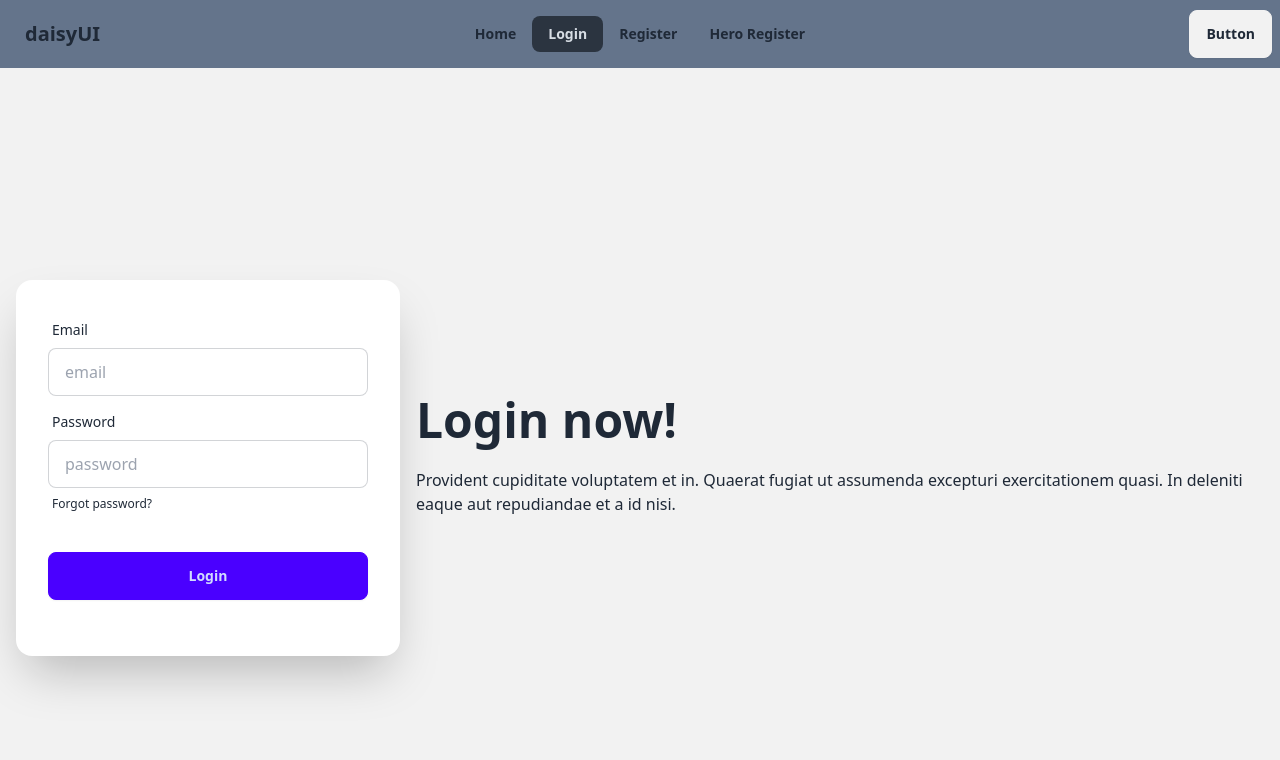
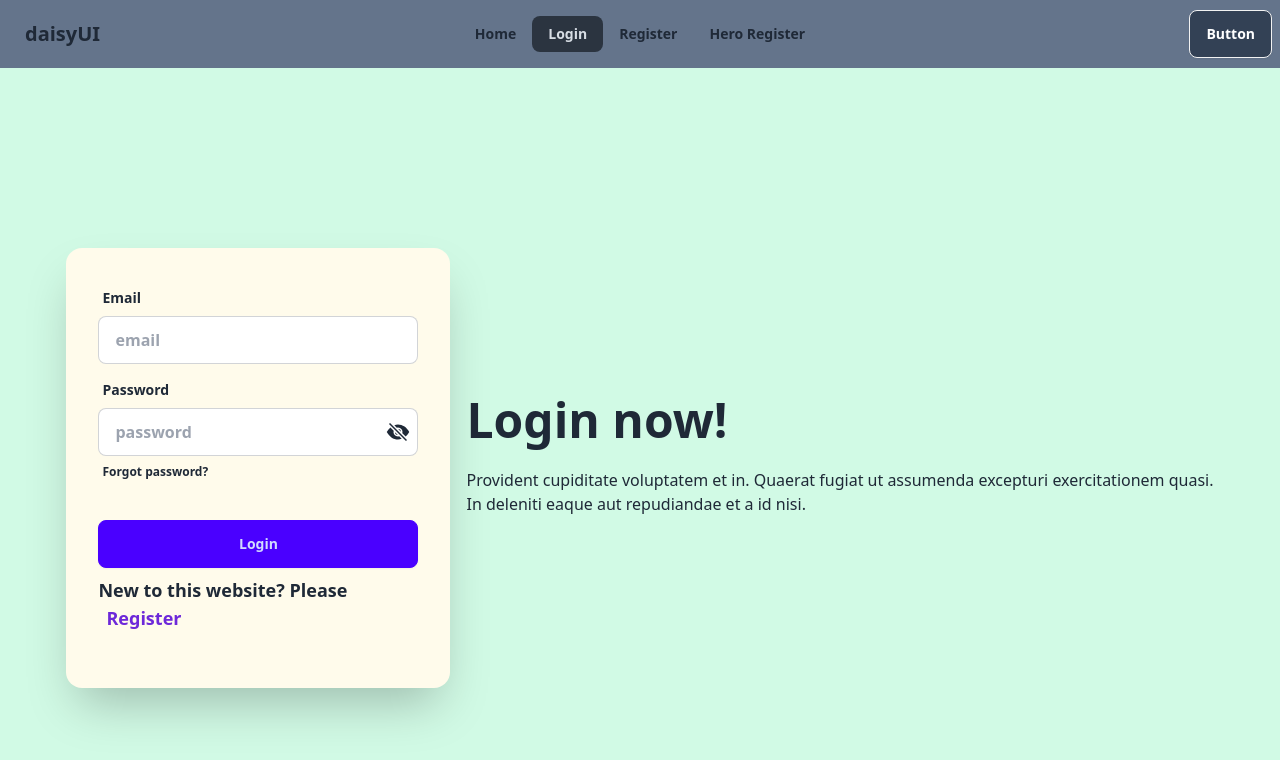
Before and after one commit to Abdulmazid24/email-password-authentication-project, a React (Vite) app: page /login in a window 1280 px wide. Shown: the top 760 px of the page. Built offline with nearby package versions, Linux system fonts and the light colour scheme.

Commit message:
handleEmail varification and some other

```diff
--- a/src/components/Header/Header.jsx
+++ b/src/components/Header/Header.jsx
@@ -51,7 +51,7 @@ const Header = () => {
         <ul className="menu menu-horizontal px-1">{navLinks}</ul>
       </div>
       <div className="navbar-end">
-        <a className="btn">Button</a>
+        <a className="btn bg-slate-700 text-white ">Button</a>
       </div>
     </div>
   );
--- a/src/components/HeroRegister/HeroRegister.jsx
+++ b/src/components/HeroRegister/HeroRegister.jsx
@@ -1,14 +1,20 @@
-import { createUserWithEmailAndPassword } from 'firebase/auth';
+import {
+  createUserWithEmailAndPassword,
+  sendEmailVerification,
+  sendPasswordResetEmail,
+} from 'firebase/auth';
 import auth from '../../firebase/firebase.config';
-import { useState } from 'react';
+import { useRef, useState } from 'react';
 import { IoEyeSharp } from 'react-icons/io5';
 import { IoEyeOffSharp } from 'react-icons/io5';
+import { Link } from 'react-router-dom';
 
 const HeroRegister = () => {
   const [heroRegisteError, setHeroRegisterError] = useState('');
   const [success, setSuccess] = useState('');
   console.log(heroRegisteError);
   const [showPassword, setShowPassword] = useState(false);
+  const emailRef = useRef(null);
 
   const handleRegister = e => {
     e.preventDefault();
@@ -33,11 +39,42 @@ const HeroRegister = () => {
     createUserWithEmailAndPassword(auth, email, password)
       .then(result => {
         console.log(result.user);
-        setSuccess('User Created Successfully');
+
+        if (result.user.emailVerified) {
+          setSuccess('User Created Successfully');
+        } else {
+          alert('Please verify your email address');
+        }
+
+        // send varification email:
+        sendEmailVerification(result.user).then(() => {
+          alert('Please Check your email or varify your account');
+        });
       })
       .catch(error => {
         console.log(error.message);
         setHeroRegisterError(error.message);
+      });
+  };
+
+  const handleResetPassword = () => {
+    const email = emailRef.current.value;
+    if (!email) {
+      console.log('Please provider an  email', emailRef.current.value);
+      return;
+    } else if (
+      !/^[a-zA-Z0-9._%+-]+@[a-zA-Z0-9.-]+\.[a-zA-Z]{2,}$/.test(email)
+    ) {
+      console.log('please write a valid email');
+      return;
+    }
+    // send validation email
+    sendPasswordResetEmail(auth, email)
+      .then(() => {
+        alert('please check your email');
+      })
+      .catch(error => {
+        console.log(error);
       });
   };
   return (
@@ -60,6 +97,7 @@ const HeroRegister = () => {
               <input
                 type="email"
                 name="email"
+                ref={emailRef}
                 placeholder="email"
                 className="input input-bordered"
                 required
@@ -91,7 +129,11 @@ const HeroRegister = () => {
               </div>
               <br />
               <label className="label">
-                <a href="#" className="label-text-alt link link-hover">
+                <a
+                  onClick={handleResetPassword}
+                  href="#"
+                  className="label-text-alt link link-hover"
+                >
                   Forgot password?
                 </a>
               </label>
@@ -102,7 +144,14 @@ const HeroRegister = () => {
               </button>
             </div>
           </form>
-
+          <div className="text-center">
+            <p>
+              Already have an account?
+              <Link to="/login" className="text-yellow-300 ml-2">
+                Login
+              </Link>
+            </p>
+          </div>
           <div className="text-center pb-4">
             {heroRegisteError && (
               <p className="text-red-800">{heroRegisteError}</p>
--- a/src/components/Login/Login.jsx
+++ b/src/components/Login/Login.jsx
@@ -1,10 +1,13 @@
 import { signInWithEmailAndPassword } from 'firebase/auth';
 import auth from '../../firebase/firebase.config';
 import { useState } from 'react';
+import { IoCloseSharp, IoEyeOffSharp, IoEyeSharp } from 'react-icons/io5';
+import { Link } from 'react-router-dom';
 
 const Login = () => {
   const [successLogin, setSuccessLogin] = useState('');
   const [LoginError, setLoginError] = useState('');
+  const [showPassword, setShowPassword] = useState(false);
   const handleLogin = e => {
     e.preventDefault();
     const email = e.target.email.value;
@@ -25,18 +28,18 @@ const Login = () => {
       });
   };
   return (
-    <div className="hero min-h-screen bg-base-200">
+    <div className="hero min-h-screen bg-emerald-100">
       <div className="hero-content flex-col lg:flex-row-reverse">
         <div className="text-center lg:text-left">
           <h1 className="text-5xl font-bold">Login now!</h1>
           <p className="py-6">
             Provident cupiditate voluptatem et in. Quaerat fugiat ut assumenda
-            excepturi exercitationem quasi. In deleniti eaque aut repudiandae et
-            a id nisi.
+            excepturi exercitationem quasi.
+            <br /> In deleniti eaque aut repudiandae et a id nisi.
           </p>
         </div>
-        <div className="card shrink-0 w-full max-w-sm shadow-2xl bg-base-100">
-          <form onSubmit={handleLogin} className="card-body">
+        <div className="card shrink-0 w-full max-w-sm shadow-2xl bg-amber-50 text-lg font-semibold">
+          <form onSubmit={handleLogin} className="card-body w-full ">
             <div className="form-control">
               <label className="label">
                 <span className="label-text">Email</span>
@@ -45,21 +48,33 @@ const Login = () => {
                 type="email"
                 name="email"
                 placeholder="email"
-                className="input input-bordered"
+                className="input input-bordered w-full"
                 required
               />
             </div>
-            <div className="form-control">
+            <div className="form-control relative ">
               <label className="label">
                 <span className="label-text">Password</span>
               </label>
               <input
-                type="password"
+                type={showPassword ? 'text' : 'password'}
                 name="password"
                 placeholder="password"
-                className="input input-bordered"
+                className="input input-bordered w-full  "
                 required
               />
+              {
+                <span
+                  onClick={() => setShowPassword(!showPassword)}
+                  className="absolute top-12 left-72   text-2xl"
+                >
+                  {showPassword ? (
+                    <IoEyeSharp></IoEyeSharp>
+                  ) : (
+                    <IoEyeOffSharp></IoEyeOffSharp>
+                  )}
+                </span>
+              }
               <label className="label">
                 <a href="#" className="label-text-alt link link-hover">
                   Forgot password?
@@ -69,6 +84,12 @@ const Login = () => {
             <div className="form-control mt-6">
               <button className="btn btn-primary">Login</button>
             </div>
+            <p>
+              New to this website? Please{' '}
+              <Link to="/register" className="text-violet-700 ml-2">
+                Register
+              </Link>
+            </p>
           </form>
           <div className="text-center text-green-700 pb-3">
             {successLogin && <p>{successLogin}</p>}
```
